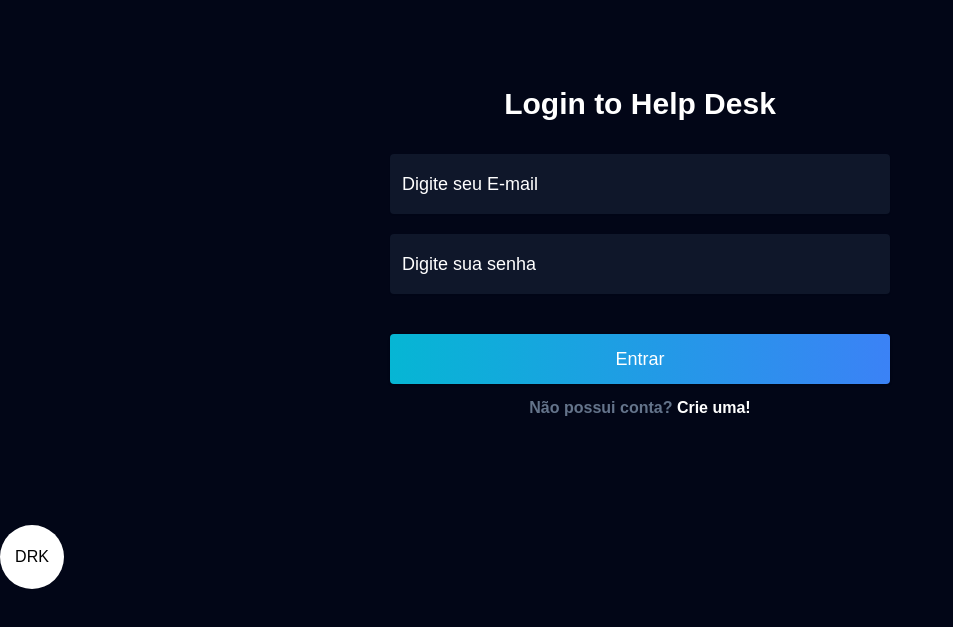
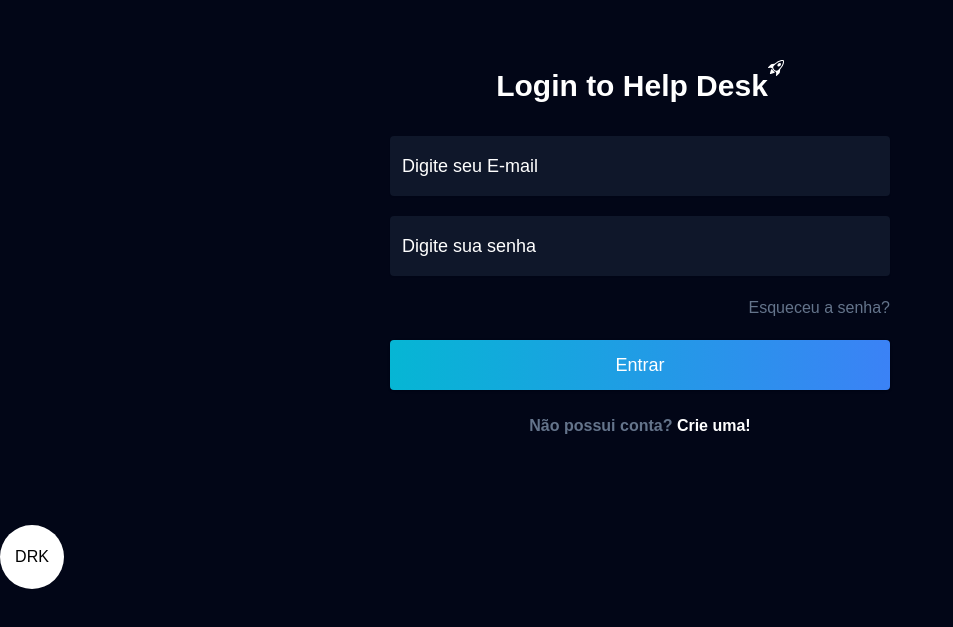
Before and after one commit to gugsinwork/HD_SUPPORT_NEXT_JS, a Next.js app in the folder my-app/: page /login in a window 1280 px wide. Shown: the part 147-774 px from the top of the page, without its empty margins (0-953 px from the left). Built offline with nearby package versions, Linux system fonts and the light colour scheme.

Commit message:
CHANGES: adicionando algumas alterações no login

```diff
--- a/my-app/src/components/ui/loginform.tsx
+++ b/my-app/src/components/ui/loginform.tsx
@@ -15,8 +15,12 @@
   return (
     <div className={`${darkMode && "dark"}`}>
       <div className="flex flex-col min-h-screen dark:bg-neutral-100 justify-center items-center">
-        <div className="text-white text-center dark:text-black text-3xl font-bold mb-3">
-          Login to Help Desk
+        <div className="flex text-white text-center dark:text-black text-3xl font-bold mb-3">
+          Login to Help Desk <svg  xmlns="http://www.w3.org/2000/svg" width="16" height="16" fill="currentColor" className="bi bi-rocket-takeoff relative bottom-2" viewBox="0 0 16 16">
+                        <path d="M9.752 6.193c.599.6 1.73.437 2.528-.362s.96-1.932.362-2.531c-.599-.6-1.73-.438-2.528.361-.798.8-.96 1.933-.362 2.532"/>
+                        <path d="M15.811 3.312c-.363 1.534-1.334 3.626-3.64 6.218l-.24 2.408a2.56 2.56 0 0 1-.732 1.526L8.817 15.85a.51.51 0 0 1-.867-.434l.27-1.899c.04-.28-.013-.593-.131-.956a9 9 0 0 0-.249-.657l-.082-.202c-.815-.197-1.578-.662-2.191-1.277-.614-.615-1.079-1.379-1.275-2.195l-.203-.083a10 10 0 0 0-.655-.248c-.363-.119-.675-.172-.955-.132l-1.896.27A.51.51 0 0 1 .15 7.17l2.382-2.386c.41-.41.947-.67 1.524-.734h.006l2.4-.238C9.005 1.55 11.087.582 12.623.208c.89-.217 1.59-.232 2.08-.188.244.023.435.06.57.093q.1.026.16.045c.184.06.279.13.351.295l.029.073a3.5 3.5 0 0 1 .157.721c.055.485.051 1.178-.159 2.065m-4.828 7.475.04-.04-.107 1.081a1.54 1.54 0 0 1-.44.913l-1.298 1.3.054-.38c.072-.506-.034-.993-.172-1.418a9 9 0 0 0-.164-.45c.738-.065 1.462-.38 2.087-1.006M5.205 5c-.625.626-.94 1.351-1.004 2.09a9 9 0 0 0-.45-.164c-.424-.138-.91-.244-1.416-.172l-.38.054 1.3-1.3c.245-.246.566-.401.91-.44l1.08-.107zm9.406-3.961c-.38-.034-.967-.027-1.746.163-1.558.38-3.917 1.496-6.937 4.521-.62.62-.799 1.34-.687 2.051.107.676.483 1.362 1.048 1.928.564.565 1.25.941 1.924 1.049.71.112 1.429-.067 2.048-.688 3.079-3.083 4.192-5.444 4.556-6.987.183-.771.18-1.345.138-1.713a3 3 0 0 0-.045-.283 3 3 0 0 0-.3-.041Z"/>
+                        <path d="M7.009 12.139a7.6 7.6 0 0 1-1.804-1.352A7.6 7.6 0 0 1 3.794 8.86c-1.102.992-1.965 5.054-1.839 5.18.125.126 3.936-.896 5.054-1.902Z"/>
+                    </svg>
         </div>
 
         <form action="">
@@ -33,14 +37,16 @@
               className="dark:bg-slate-300 dark:text-black text-white w-[500px] rounded h-[60px] mt-5 bg-slate-900 text-lg border-none"
             />
           </div>
-
+          <div className="flex items-center justify-end">
+            <p className="text-slate-500 relative top-[20px]">Esqueceu a senha?</p>
+          </div>
           <Button
             className="dark:bg-gradient-to-r dark:from-black dark:to-black  bg-gradient-to-r from-cyan-500 to-blue-500 text-white rounded text-lg w-[500px] h-[50px] mt-10 hover:from-blue-500 hover:via-sky-400 hover:to-cyan-500"
           >
             Entrar
           </Button>
 
-          <div className="text-white text-center mt-3">
+          <div className="text-white text-center mt-6">
             <span className="text-slate-500 font-bold">
               Não possui conta?{" "}
               <Link href="/register" className="dark:text-black text-white font-bold">
```
